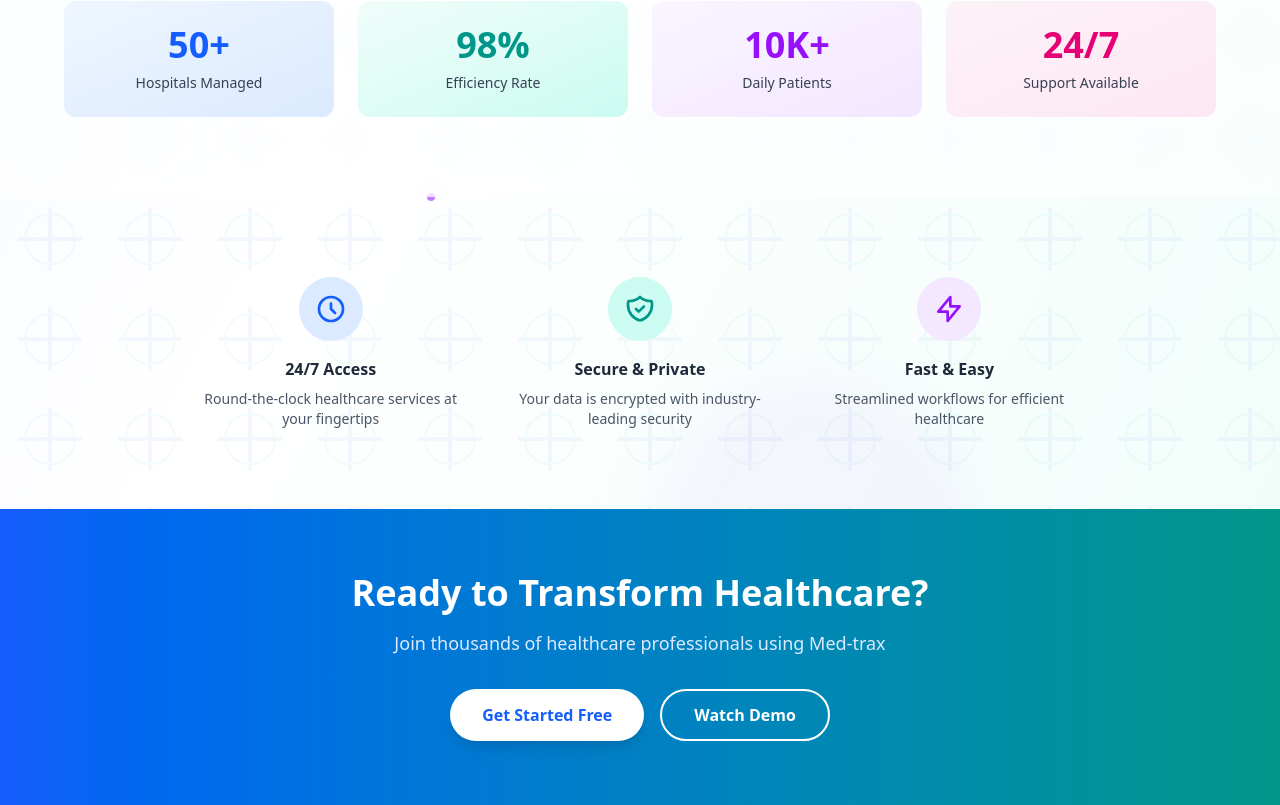
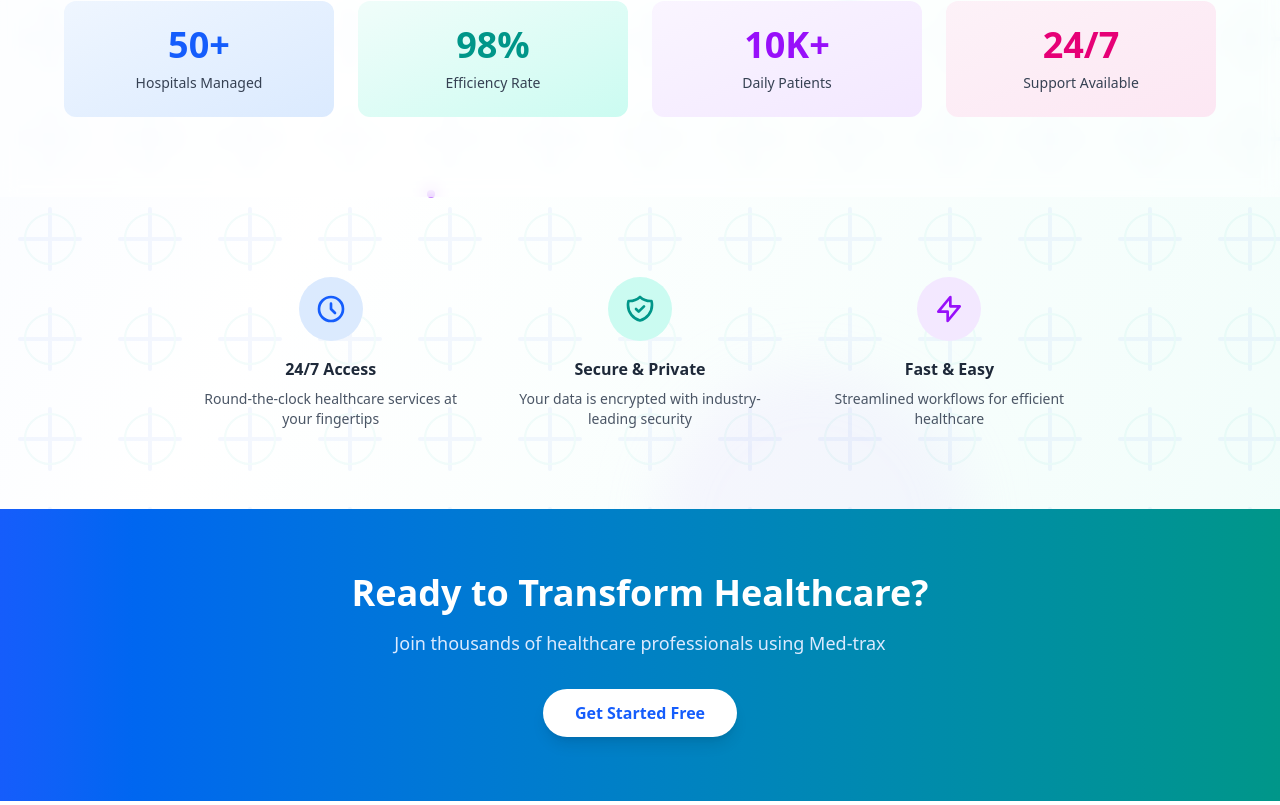
Before and after one commit to Rashiika/Med-Trax, a React (Vite) app: page / in a window 1280 px wide. Shown: the part 1611-2416 px from the top of the page. Built offline with nearby package versions, Linux system fonts and the light colour scheme; no server answers.

Commit message:
Fixed homepage bug

```diff
--- a/src/pages/Home.jsx
+++ b/src/pages/Home.jsx
@@ -381,9 +381,6 @@ const Home = () => {
               >
                 Get Started Free
               </button>
-              <button className="px-8 py-3 border-2 border-white text-white rounded-full font-semibold hover:bg-white hover:text-blue-600 transition-colors duration-300">
-                Watch Demo
-              </button>
             </div>
           </div>
         </div>
```
